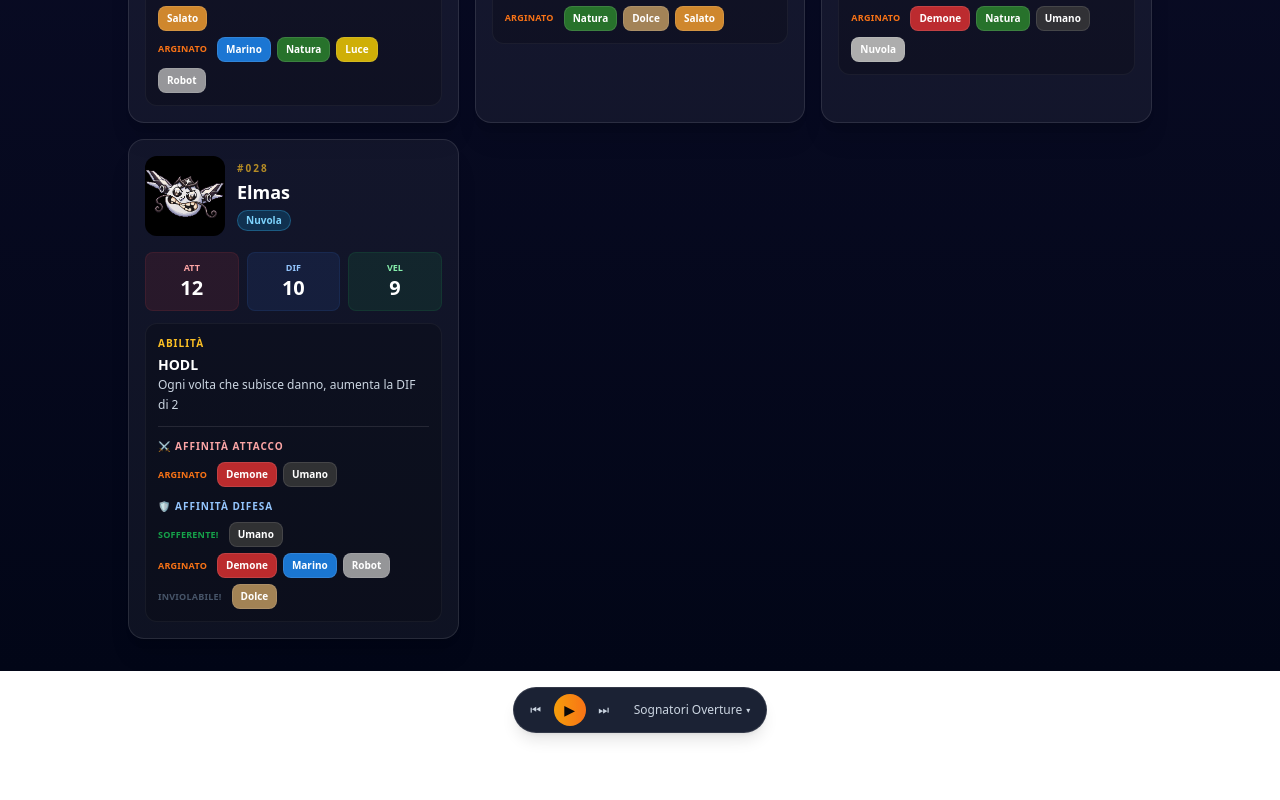
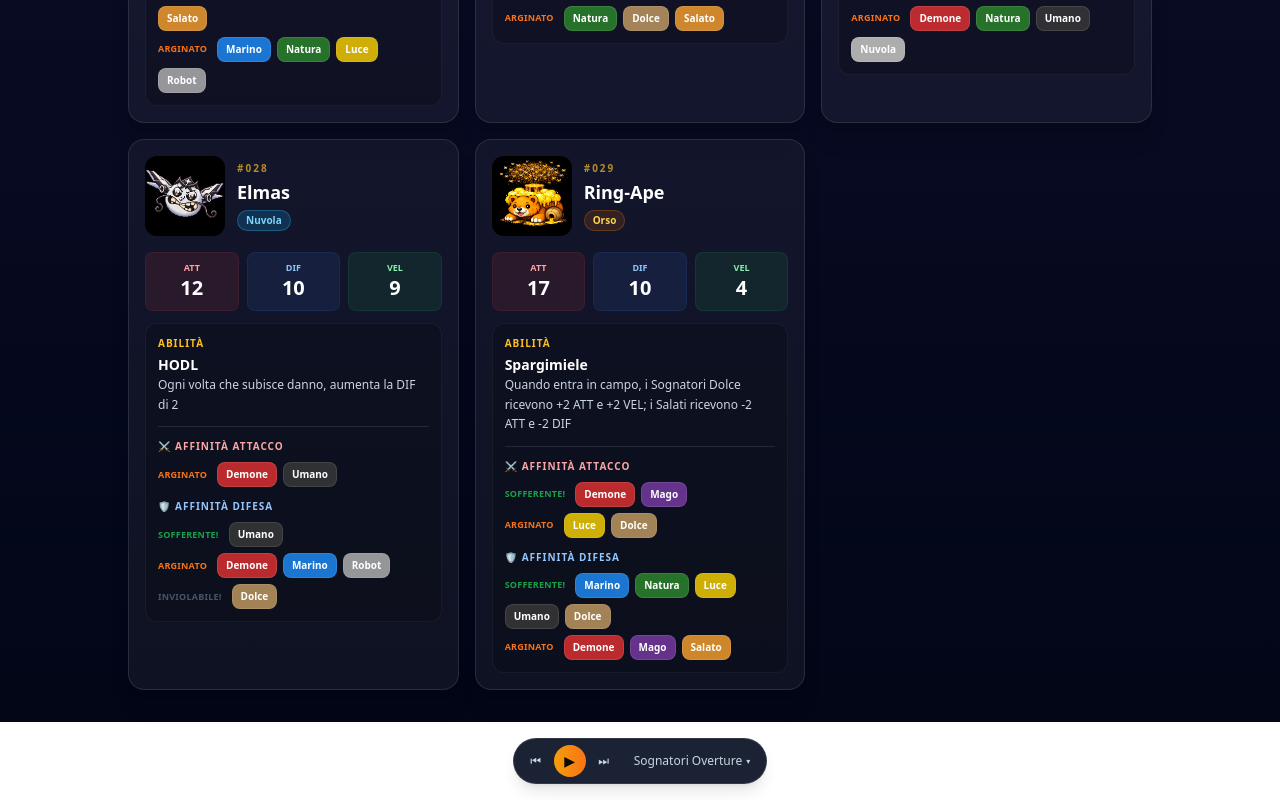
Before and after one commit to mamima9/Sognatori, a React (Vite) app: page /sognatori in a window 1280 px wide. Shown: the part 5606-6406 px from the top of the page. Before the commit the page ends 6355 px from the top, so only its background shows below. Built offline with nearby package versions, Linux system fonts and the light colour scheme.

Commit message:
Add Ring-Ape to statistics roster order

```diff
--- a/src/pages/SognatoriStats.jsx
+++ b/src/pages/SognatoriStats.jsx
@@ -92,6 +92,7 @@ const SOGNATORI_ORDER = [
   "toasty",
   "shoboshi",
   "elmas",
+  "ring-ape",
 ];
 
 
```
